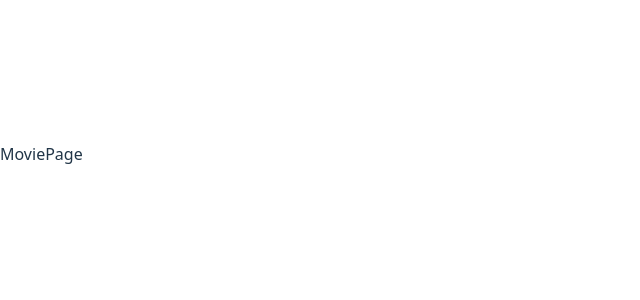
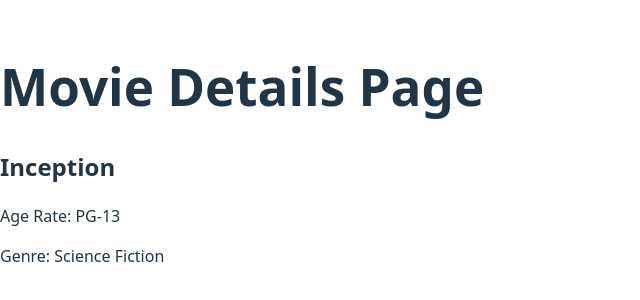
Before and after one commit to erik-per-lidstrom/Movie-night-planer, a React (Vite) app: page /1 in a window 1280 px wide. Shown: the part 246-546 px from the top of the page, without its empty margins (0-640 px from the left). Built offline with nearby package versions, Linux system fonts and the light colour scheme.

Commit message:
added secend funcsinality page movie

```diff
--- a/src/App.tsx
+++ b/src/App.tsx
@@ -18,7 +18,7 @@
           <Route element={<MainLayout />}>
             <Route path="/" element={<HomePage />} />
             <Route path="/admin" element={<AdminPage />} />
-            <Route path=":id" element={<MoviePage />} />
+            <Route path=":movieId" element={<MoviePage />} />
           </Route>
           <Route path="*" element={<div>Not Found</div>} />
         </Routes>
--- a/src/pages/home.page.tsx
+++ b/src/pages/home.page.tsx
@@ -2,6 +2,7 @@
 import type { Movie } from "../types";
 import { useContext } from "react";
 import MovieContext from "../context/movie.context";
+import { Link } from "react-router-dom";
 
 const HomePage = () => {
   const { state, dispatch } = useContext(MovieContext) || {
@@ -53,6 +54,7 @@
       {filteredmovies.map((movie: Movie) => (
         <div key={movie.id}>
           <h2>{movie.title}</h2>
+          <Link to={`/${movie.id}`}>View Details</Link>
           <p>Age Rate: {movie.ageRate}</p>
           <p>Genre: {movie.genre}</p>
           <button
--- a/src/pages/movie.page.tsx
+++ b/src/pages/movie.page.tsx
@@ -1,5 +1,30 @@
+import { useContext } from "react";
+import { useParams } from "react-router-dom";
+import MovieContext from "../context/movie.context";
+
 const MoviePage = () => {
-  return <div>MoviePage</div>;
+  const { state } = useContext(MovieContext) || {
+    state: [],
+    dispatch: null,
+  };
+  const { movieId } = useParams();
+
+  const movie = state.find((movie) => movie.id === movieId);
+
+  return (
+    <div>
+      <h1>Movie Details Page </h1>
+      {movie ? (
+        <div>
+          <h2>{movie.title}</h2>
+          <p>Age Rate: {movie.ageRate}</p>
+          <p>Genre: {movie.genre}</p>
+        </div>
+      ) : (
+        <p>Movie not found</p>
+      )}
+    </div>
+  );
 };
 
 export default MoviePage;
```
